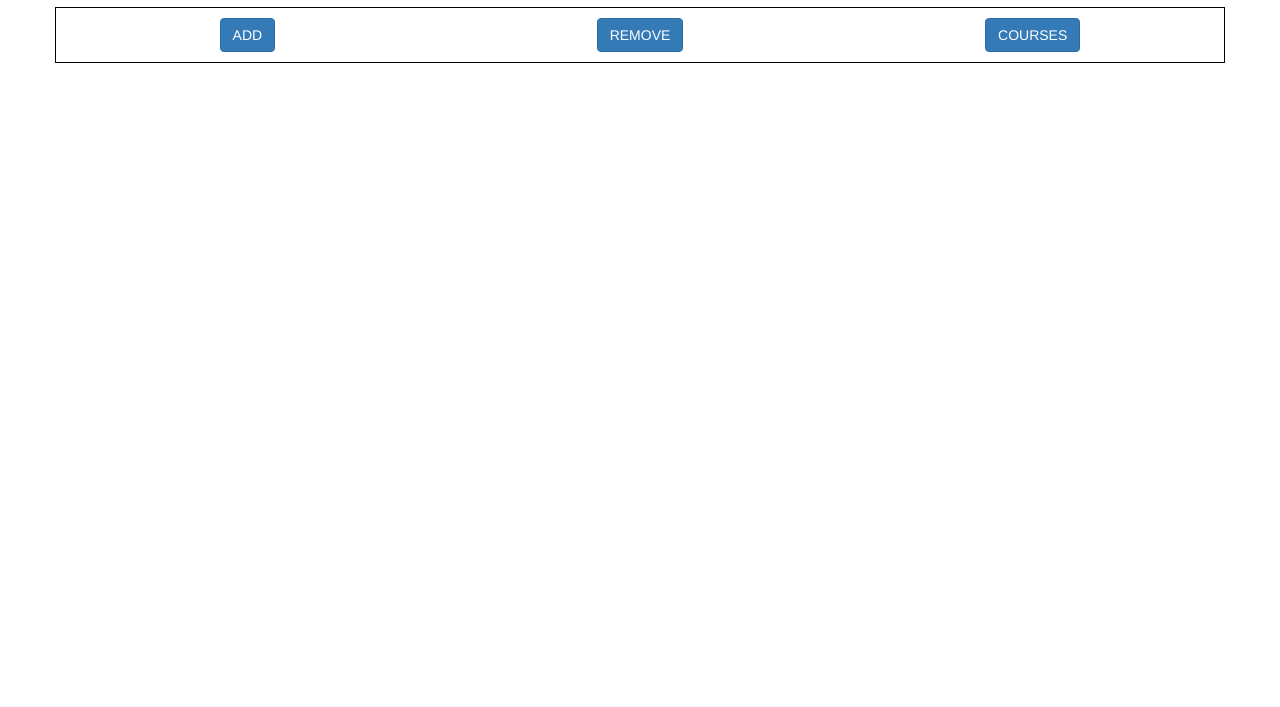
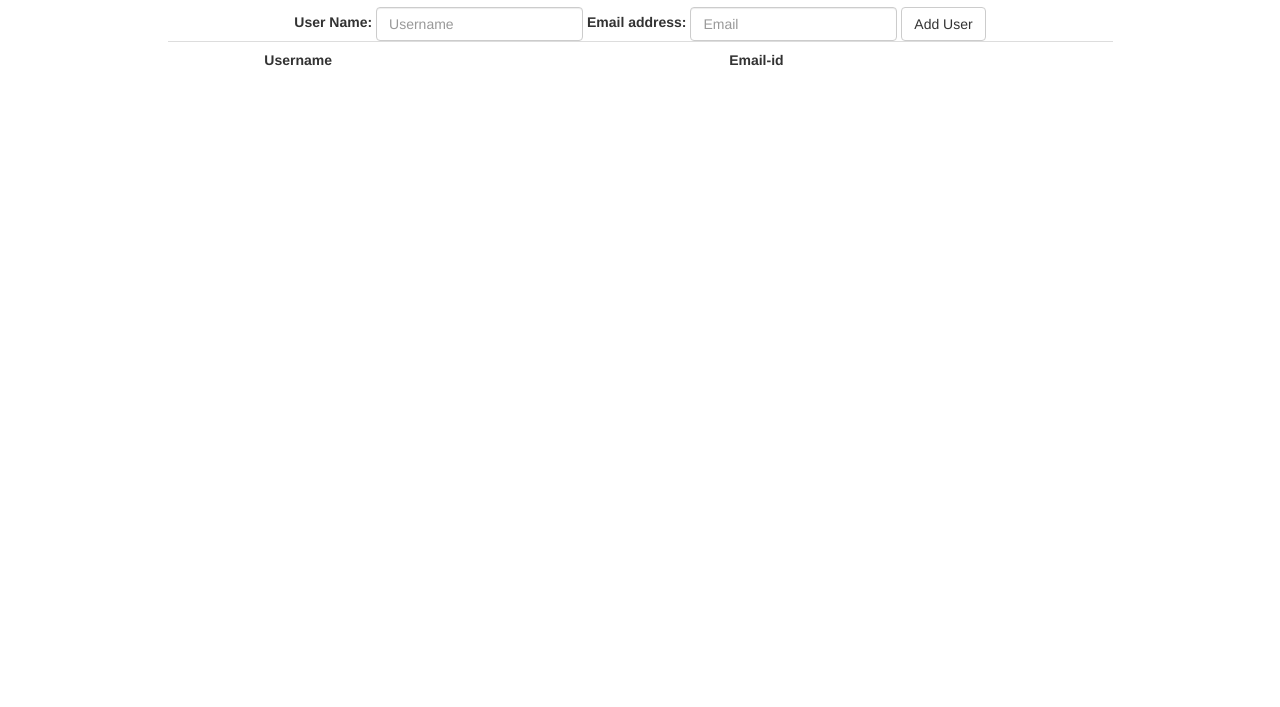
Before and after one commit to KishorRathva/TaskJs, a plain HTML site: page home.html in a window 1280 px wide. Shown: the part 93-800 px from the top of the page. Drawn offline with nearby package versions, Linux system fonts and the light colour scheme.

Commit message:
Added Add-USer form with localstorage

```diff
--- a/home.html
+++ b/home.html
@@ -9,46 +9,90 @@
     rel="stylesheet"
     href="https://maxcdn.bootstrapcdn.com/bootstrap/3.4.0/css/bootstrap.min.css"
   />
+  <link rel="stylesheet" href="./style/style.css" />
   <script src="https://ajax.googleapis.com/ajax/libs/jquery/3.3.1/jquery.min.js"></script>
   <script src="https://maxcdn.bootstrapcdn.com/bootstrap/3.4.0/js/bootstrap.min.js"></script>
 
-
   <body>
-
-	<div class="container-fluid">
+    <div class="container">
       <div class="row">
-			<div class="col-xs-12 col-sm-12 col-lg-12 col-md-12" style="text-align: center;height: 100%">
+        <div
+          class="col-xs-12 col-sm-12 col-lg-12 col-md-12"
+          style="text-align: center;height: 100%"
+        >
           <h1>HOME</h1>
         </div>
         <div class="row">
-			<div id="admin" class="col-xs-12 col-sm-12 col-lg-12 col-md-12" style="text-align: center;"></div>
+          <div
+            id="admin"
+            class="col-xs-12 col-sm-12 col-lg-12 col-md-12"
+            style="text-align: center;"
+          ></div>
         </div>
       </div>
     </div>
-	<div class="container" style="border: 1px solid black ; padding:10px" >
+    <div class="container">
       <div class="row">
-			<div class="col-xs-4 col-sm-4 col-lg-4 col-md-4" style="text-align: center;"><button type="button" class="btn btn-primary">ADD</button></div>
-			<div class="col-xs-4 col-sm-4 col-lg-4 col-md-4" style="text-align: center;"><button type="button" class="btn btn-primary">REMOVE</button></div>
-			<div class="col-xs-4 col-sm-4 col-lg-4 col-md-4" style="text-align: center;"><button type="button" class="btn btn-primary">COURSES</button></div>
+        <div
+          class="col-xs-12  col-xs-offset-1 col-sm-10 col-sm-offset-1 col-lg-10  col-lg-offset-1 col-md-10 col--offset-1"
+          style="text-align: center;"
+        >
+          <form
+            class="form-inline"
+            action="javascript:void(0);"
+            method="POST"
+            onsubmit="Add()"
+          >
+            <div class="form-group">
+              <label for="add-username">User Name:</label>
+              <input
+                class="form-control"
+                type="text"
+                id="add-username"
+                placeholder="Username"
+              />
+            </div>
+            <div class="form-group">
+              <label for="add-email">Email address:</label>
+              <input
+                class="form-control"
+                type="email"
+                id="add-email"
+                placeholder="Email"
+              />
+            </div>
+            <button type="submit" class="btn btn-default">Add User</button>
+          </form>
+          <table id="student" class="table table-hover table-dark">
+            <tr>
+              <th id="counter"></th>
+              <th>Username</th>
+              <th>Email-id</th>
+            </tr>
+            <tbody id="Sdata"></tbody>
+          </table>
         </div>
       </div>
+    </div>
+
     <script language="JavaScript">
-  function processUser()
-  {
+      function processUser() {
         var parameters = location.search.substring(1).split("&");
-    console.log(parameters);
+        // console.log(parameters);
         var temp = parameters[0].split("=");
         let l = unescape(temp[1]);
-        console.log(temp);
-        console.log(l);
-    if(l == "true"){
+        // console.log(temp);
+        // console.log(l);
+        if (l == "true") {
           document.getElementById("admin").innerHTML = "<p>Hello Admin...</p>";
-    }else{
-    	document.getElementById("admin").innerHTML = "<p>Hello Student...</p>";
+        } else {
+          document.getElementById("admin").innerHTML =
+            "<p>Hello Student...</p>";
         }
-
       }
       processUser();
     </script>
+    <script src="script/storage.js"></script>
+    <script src="./script/action.js"></script>
   </body>
 </html>
```
Lines whose indentation alone changed are shown as unchanged.
